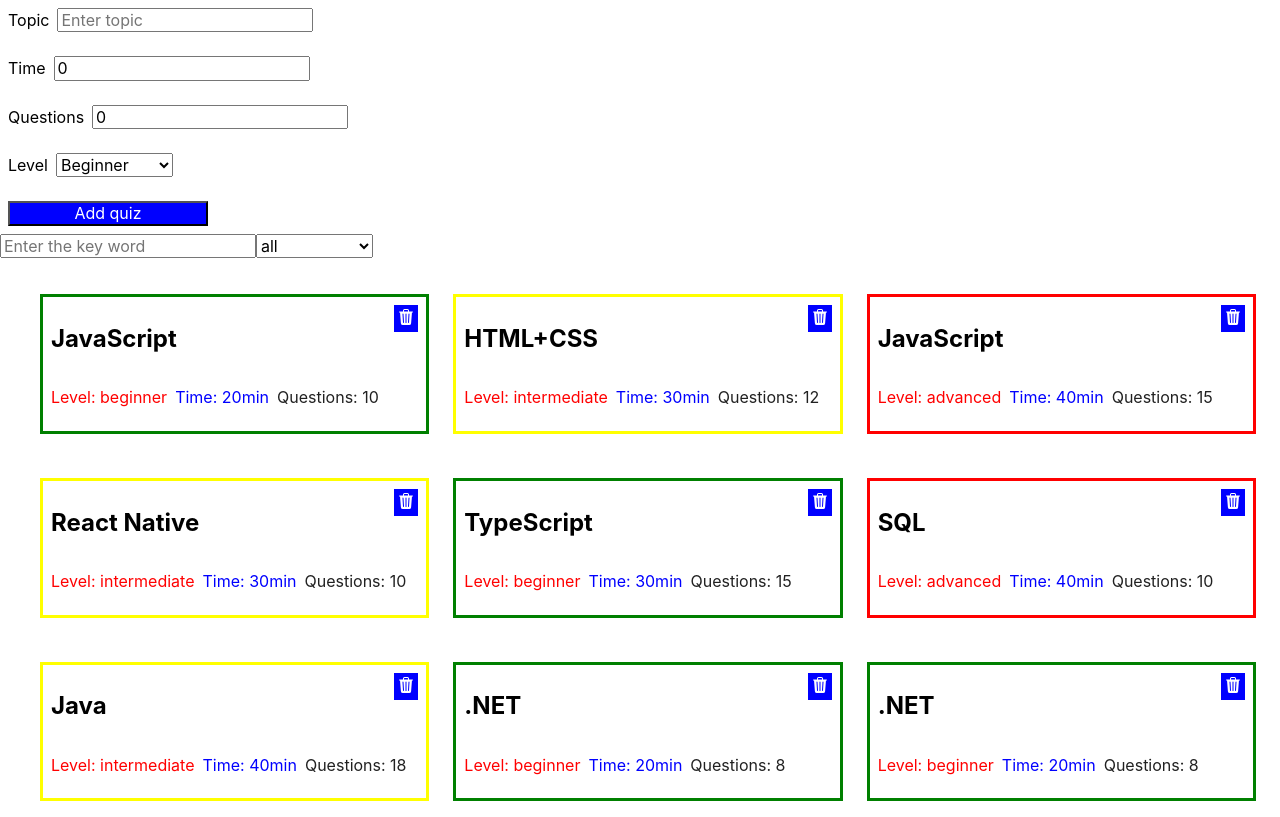
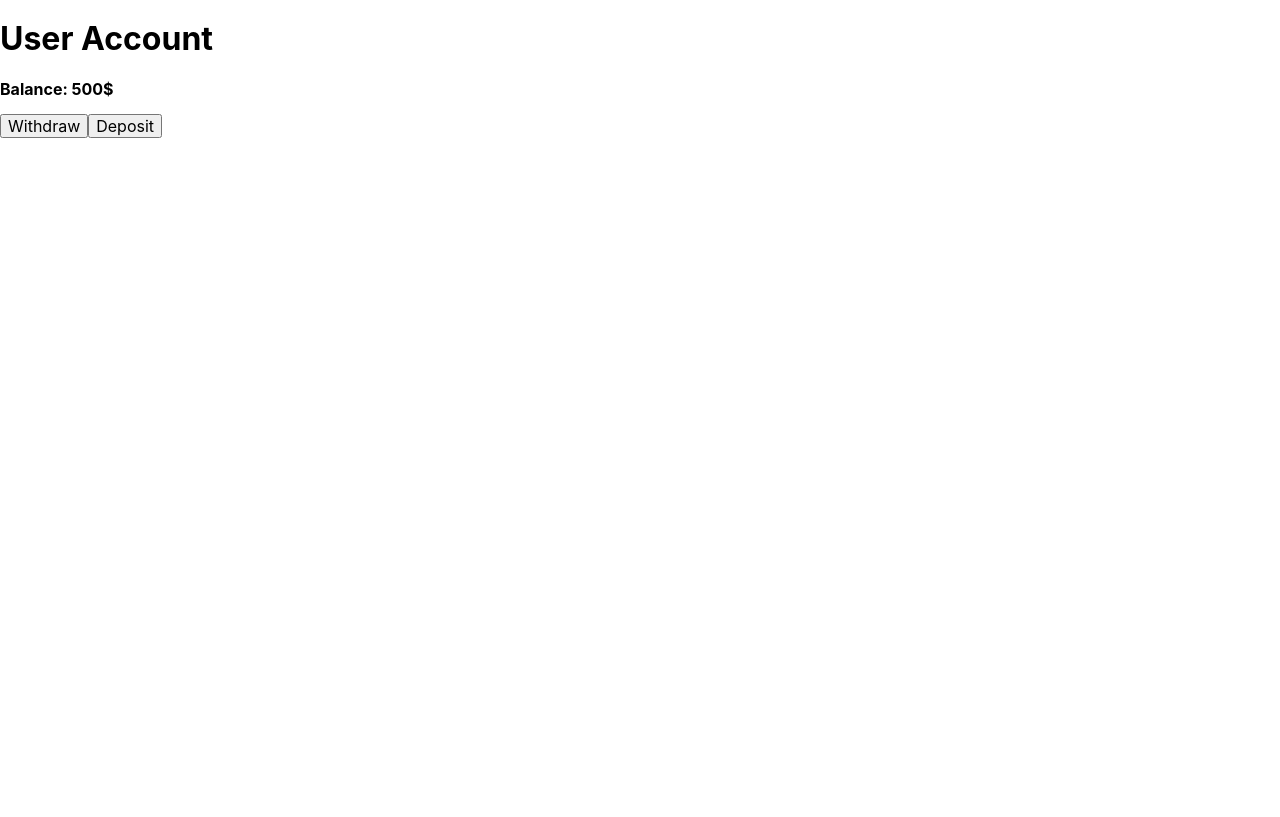
Before and after one commit to YuriyOhii/sasha_repeta_tasks, a React (Create React App) app: page / in a window 1280 px wide. Built offline with nearby package versions, Linux system fonts and the light colour scheme.

Commit message:
works with large state

```diff
--- a/package.json
+++ b/package.json
@@ -4,6 +4,7 @@
   "private": true,
   "homepage": "https://YuriyOhii.github.io/sasha_repeta_tasks",
   "dependencies": {
+    "@redux-devtools/extension": "^3.2.5",
     "@testing-library/jest-dom": "^5.16.3",
     "@testing-library/react": "^12.1.4",
     "@testing-library/user-event": "^13.5.0",
@@ -13,7 +14,9 @@
     "react": "^18.1.0",
     "react-dom": "^18.1.0",
     "react-icons": "^4.11.0",
+    "react-redux": "^8.1.3",
     "react-scripts": "5.0.1",
+    "redux": "^4.2.1",
     "styled-components": "^6.0.8",
     "web-vitals": "^2.1.3",
     "yup": "^1.3.2"
--- /dev/null
+++ b/src/exampleRedux/components/Account/Account.jsx
@@ -0,0 +1,26 @@
+import { deposit, withdraw } from 'exampleRedux/redux/actions';
+import { getBalance } from 'exampleRedux/redux/selectors';
+import { useDispatch, useSelector } from 'react-redux';
+
+export const Account = () => {
+  const balance = useSelector(getBalance);
+  const dispatch = useDispatch();
+
+  const handleClickWithdraw = () => dispatch(withdraw());
+  const handleClickDeposit = () => dispatch(deposit());
+  return (
+    <div>
+      <p>
+        <b>Balance: {balance}$</b>
+      </p>
+      <div>
+        <button onClick={() => handleClickWithdraw()} type="button">
+          Withdraw
+        </button>
+        <button onClick={() => handleClickDeposit()} type="button">
+          Deposit
+        </button>
+      </div>
+    </div>
+  );
+};
--- /dev/null
+++ b/src/exampleRedux/components/App.jsx
@@ -0,0 +1,10 @@
+import { Account } from './Account/Account';
+
+export const App = () => {
+  return (
+    <div>
+      <h1>User Account</h1>
+      <Account />
+    </div>
+  );
+};
--- /dev/null
+++ b/src/exampleRedux/redux/actions.js
@@ -0,0 +1,9 @@
+export const withdraw = () => ({
+  type: 'balance/withdraw',
+  payload: 10,
+});
+
+export const deposit = () => ({
+  type: 'balance/deposit',
+  payload: 10,
+});
--- /dev/null
+++ b/src/exampleRedux/redux/reducers.js
@@ -0,0 +1,31 @@
+const initState = {
+  account: {
+    balance: 500,
+    name: 'yura',
+  },
+  lang: 'en',
+};
+
+export const rootReducier = (state = initState, action) => {
+  switch (action.type) {
+    case 'balance/withdraw':
+      return {
+        ...state,
+        account: {
+          ...state.account,
+          balance: (state.account.balance -= action.payload),
+        },
+      };
+    case 'balance/deposit':
+      return {
+        ...state,
+        account: {
+          ...state.account,
+          balance: (state.account.balance += action.payload),
+        },
+      };
+
+    default:
+      return state;
+  }
+};
--- /dev/null
+++ b/src/exampleRedux/redux/selectors.js
@@ -0,0 +1 @@
+export const getBalance = state => state.account.balance;
--- /dev/null
+++ b/src/exampleRedux/redux/store.js
@@ -0,0 +1,9 @@
+import { createStore } from 'redux';
+import { devToolsEnhancer } from '@redux-devtools/extension';
+import { rootReducier } from './reducers'
+const enhancer = devToolsEnhancer();
+
+
+
+
+export const store = createStore(rootReducier, enhancer);
--- a/src/index.js
+++ b/src/index.js
@@ -1,8 +1,10 @@
 import React from 'react';
 import ReactDOM from 'react-dom/client';
-import { App } from 'components/App';
+import { App } from './exampleRedux/components/App';
 import { ThemeProvider } from 'styled-components';
 import { GlobalStiles } from 'components/GlobalStiles';
+import { Provider } from 'react-redux';
+import { store } from 'exampleRedux/redux/store';
 
 const theme = {
   colors: {
@@ -25,9 +27,11 @@
 
 ReactDOM.createRoot(document.getElementById('root')).render(
   <React.StrictMode>
-    <ThemeProvider theme={theme}>
-      <App />
-      <GlobalStiles />
-    </ThemeProvider>
+    <Provider store={store}>
+      <ThemeProvider theme={theme}>
+        <App />
+        <GlobalStiles />
+      </ThemeProvider>
+    </Provider>
   </React.StrictMode>
 );
```
Also changed, not shown: 1 other file (tests, documents, lock files or other folders).
